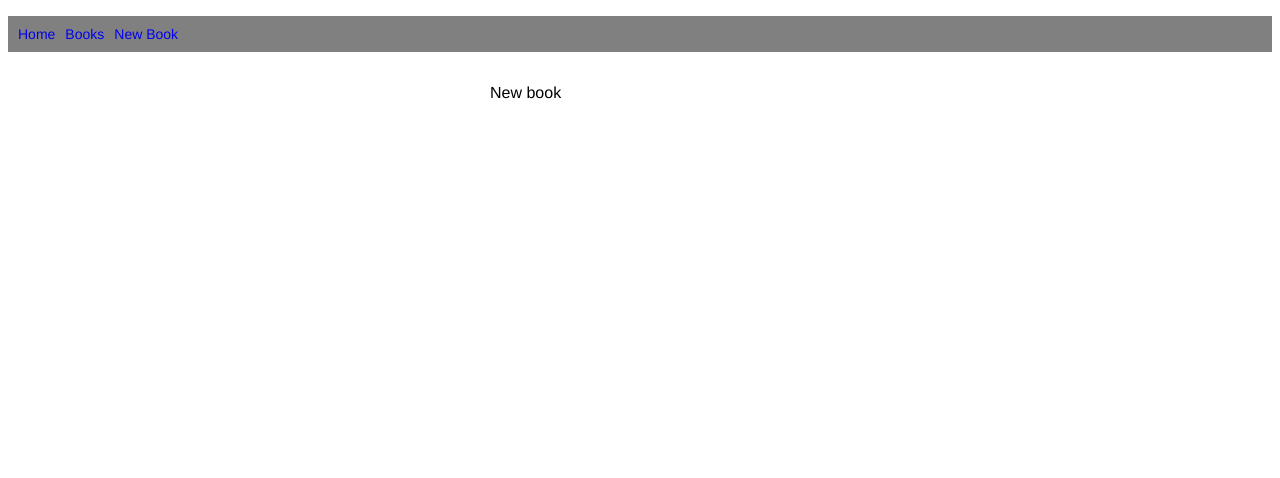
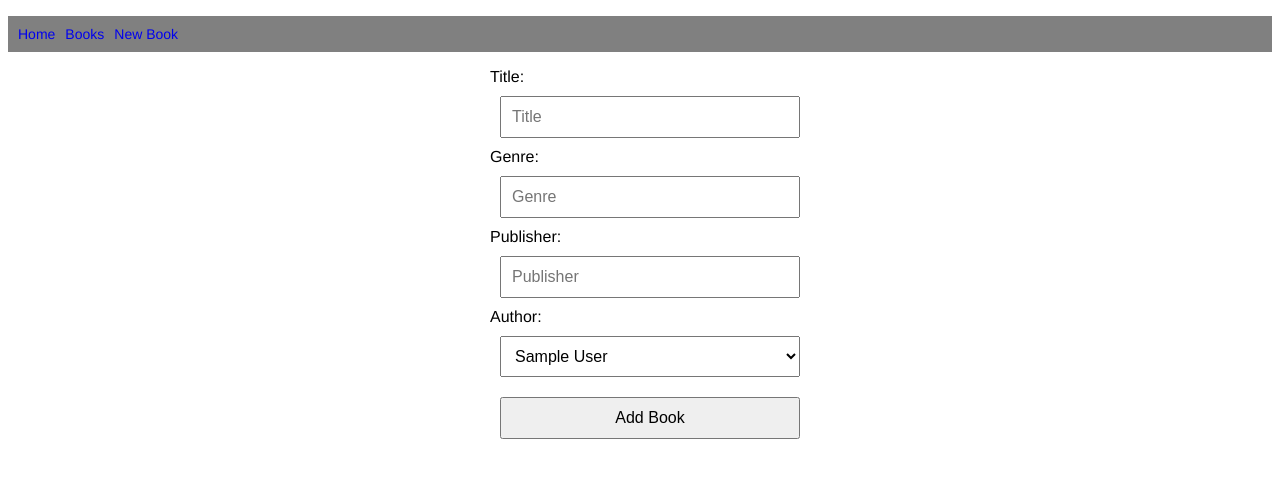
Before and after one commit to mitkousa/Book_Author_Lab, a Flask app: template templates/books/new.html in a window 1280 px wide. Shown: the top 478 px of the page. Run offline with Flask 2, Linux system fonts and the light colour scheme; the template is opened without the code that fills it: most values are stand-ins (such as "Sample title", 1, 10 or a date in 2020).

Commit message:
first extension done

```diff
--- a/templates/books/new.html
+++ b/templates/books/new.html
@@ -1,6 +1,31 @@
 {% extends "base.html" %}
 {% block content %}
 
-<p>New book</p>
+<form action="/books" method="post">
+    <div>
+        <label for="title">Title:</label>
+        <input type="text" id ="title" name="title" placeholder="Title">
+    </div>
+
+    <div>
+        <label for="genre">Genre:</label>
+        <input type="text" id="genre" name="genre" placeholder="Genre">
+    </div>
+
+    <div>
+        <label for="publisher">Publisher:</label>
+        <input type="text" id ="publisher" name="publisher" placeholder="Publisher">
+    </div>
+
+    <div>
+        <label for="author">Author:</label>
+        <select name="author_id" id="author">
+            {% for author in all_authors %}
+                <option value="{{author.id}}">{{author.full_name()}}</option>
+                {% endfor %}
+        </select>
+    </div>
+    <button type="submit">Add Book</button>
+</form>
 
 {% endblock %}
```
Also changed, not shown: controllers/books_controller.py (+15 -1 lines).
